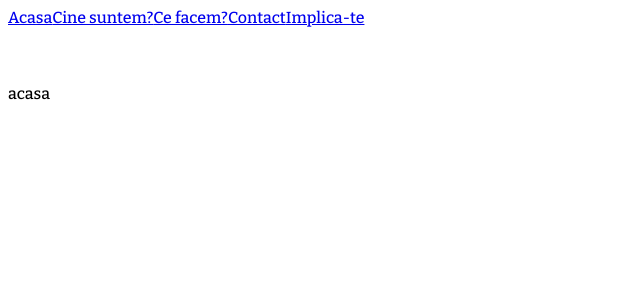
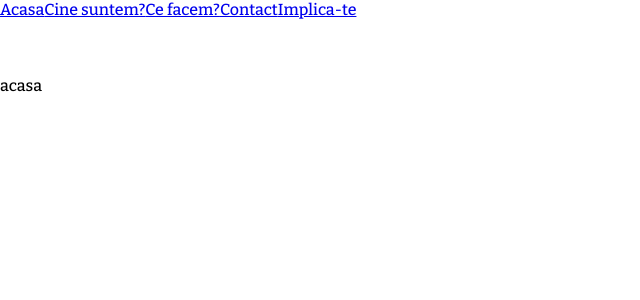
Before and after one commit to sergiuvoicu/rrs-wbst, a Next.js app: page / in a window 1280 px wide. Shown: the top 300 px of the page, without its empty margins (0-640 px from the left). Built offline with nearby package versions, Linux system fonts and the light colour scheme.

Commit message:
body styles

```diff
--- a/app/globals.scss
+++ b/app/globals.scss
@@ -1,3 +1,9 @@
 html {
    font-family: var(--bitter-font-family);
 }
+
+body {
+   margin: 0px;
+   padding: 0px;
+   overflow-x: hidden;
+}
```
